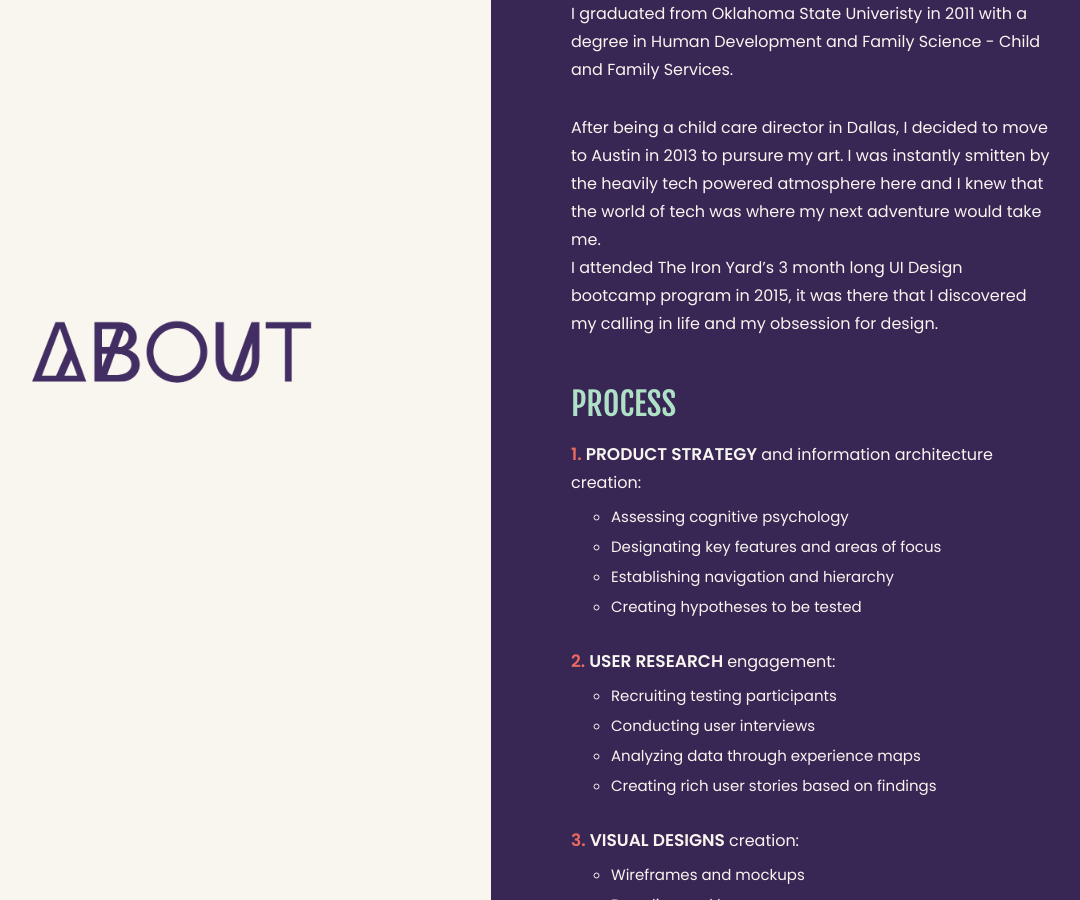
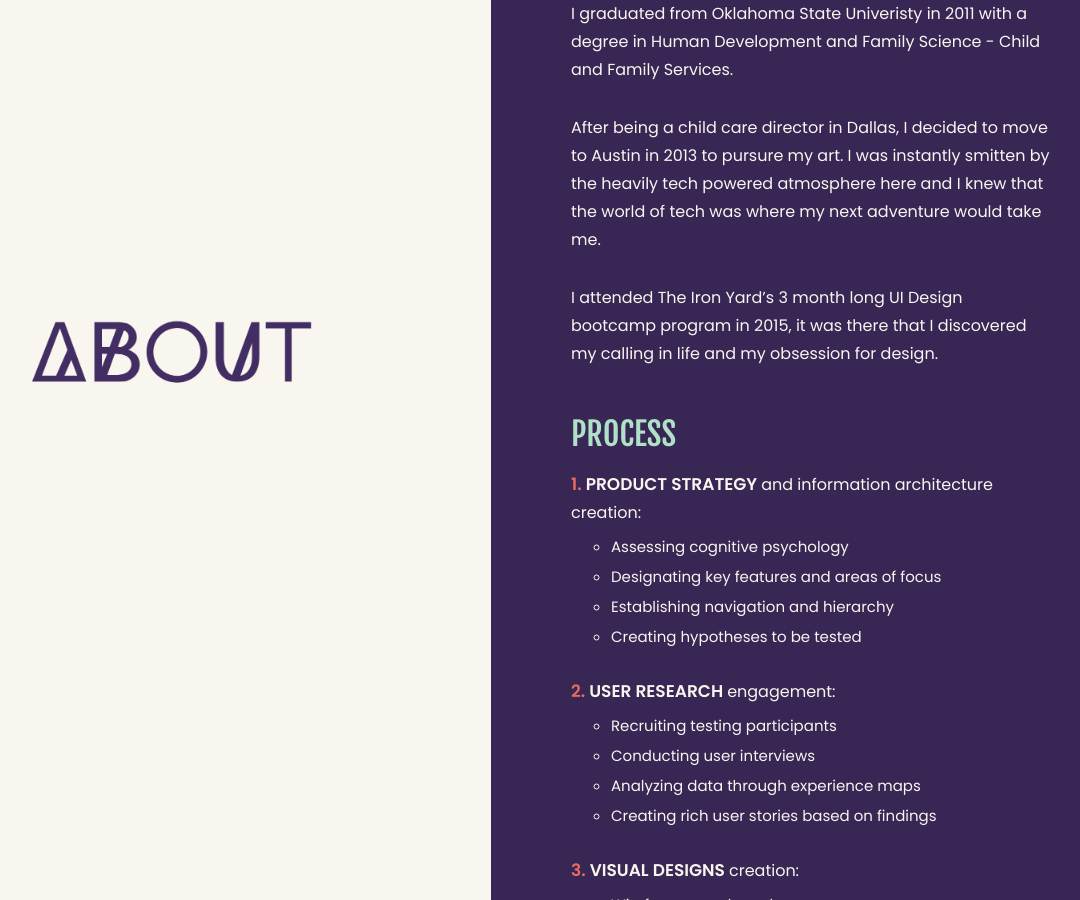
Before and after one commit to staceyatx/staceyatx-github.io, a Jekyll site: the page built from index.html, in a window 1280 px wide and 900 px high, scrolled down 1870 px. Shown: the whole window, without its empty margins (149-1229 px from the left). Built offline with Jekyll 4.4.1, drawn with Linux system fonts in a browser that asks for light colours.

Commit message:
Add padding to bottom of second "Background" paragraph

```diff
--- a/css/main.scss
+++ b/css/main.scss
@@ -241,7 +241,8 @@ header {
 			p {
 				padding: 0 20px;
 
-				&:first-of-type {
+				&:first-of-type,
+				&:nth-of-type(2) {
 					padding-bottom: 30px;
 				}
 			}
```
